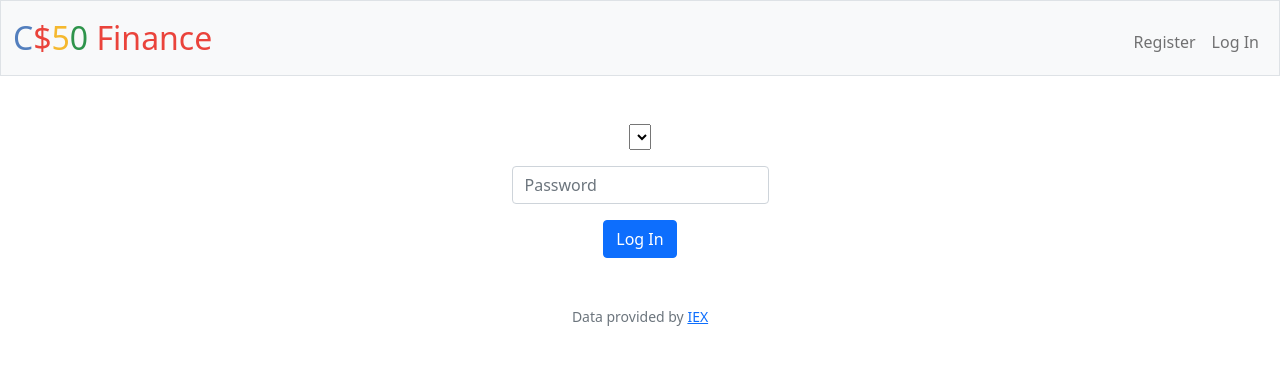
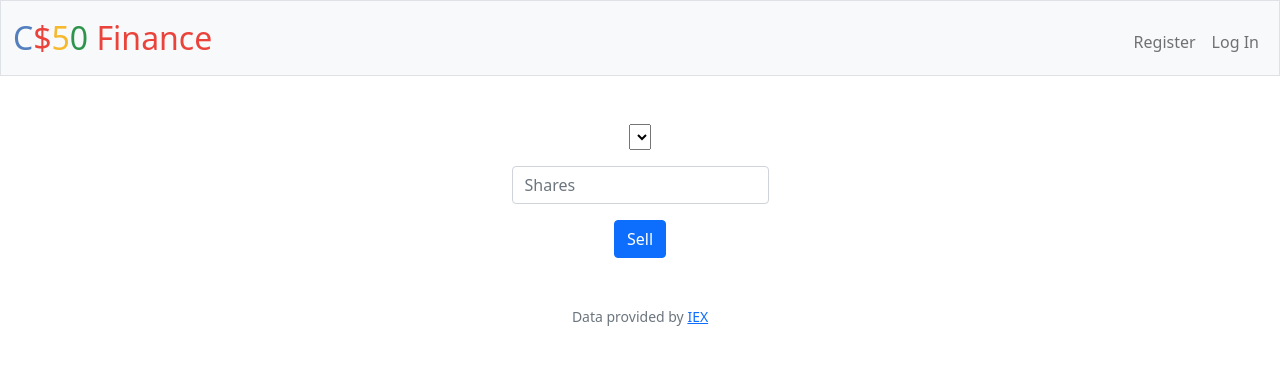
Before and after one commit to Nandinis1024/CS50-Weekly-Assignments, a Flask app: template finance/templates/sell.html in a window 1280 px wide. Shown: the top 365 px of the page. Run offline with Flask 2, Linux system fonts and the light colour scheme; the template is opened without the code that fills it: most values are stand-ins (such as "Sample title", 1, 10 or a date in 2020); lists and menus that the app fills with data are empty; some libraries are stand-ins or nearby versions.

Commit message:
Fri, Feb 17, 2023, 1:52 AM +05:30

```diff
--- a/finance/app.py
+++ b/finance/app.py
@@ -206,6 +206,6 @@ def sell():
     if request.method == "POST":
         pass
     else:
-        user_id = sesssion["user_id"]
+        user_id = session["user_id"]
         symbols = db.execute("SELECT symbol FROM transactions WHERE user_id = ? GROUP BY symbol", user_id)
-        render_template("sell.html")
+        return render_template("sell.html")
--- a/finance/templates/sell.html
+++ b/finance/templates/sell.html
@@ -5,20 +5,20 @@
 {% endblock %}
 
 {% block main %}
-    <form action="/login" method="post">
+    <form action="/sell" method="post">
         <div class="mb-3">
-            <select>
+            <select name="symbol">
                 {% for symbol in symbols %}
                 <options>
-                    {{symbol["symbols"]}}
+                    {{symbol["symbol"]}}
                 </options>
                 {% endfor %}
 
             </select>
         </div>
         <div class="mb-3">
-            <input class="form-control mx-auto w-auto" id="password" name="password" placeholder="Password" type="password">
+            <input class="form-control mx-auto w-auto" name="shares" placeholder="Shares" type="text">
         </div>
-        <button class="btn btn-primary" type="submit">Log In</button>
+        <button class="btn btn-primary" type="submit">Sell</button>
     </form>
 {% endblock %}
```
